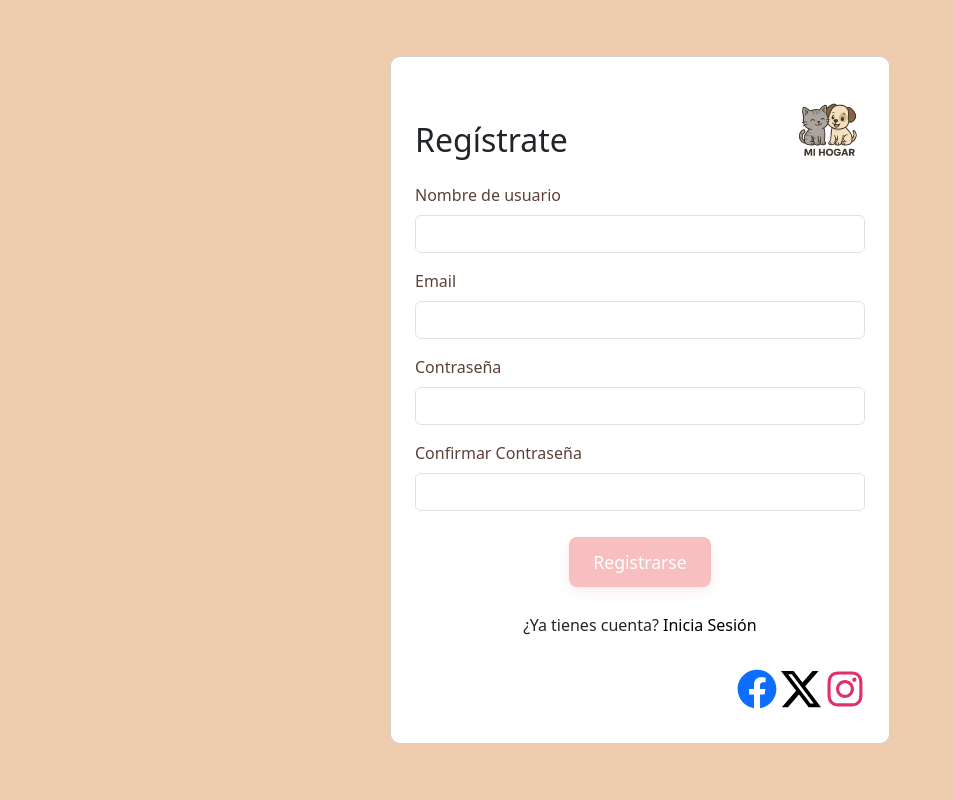
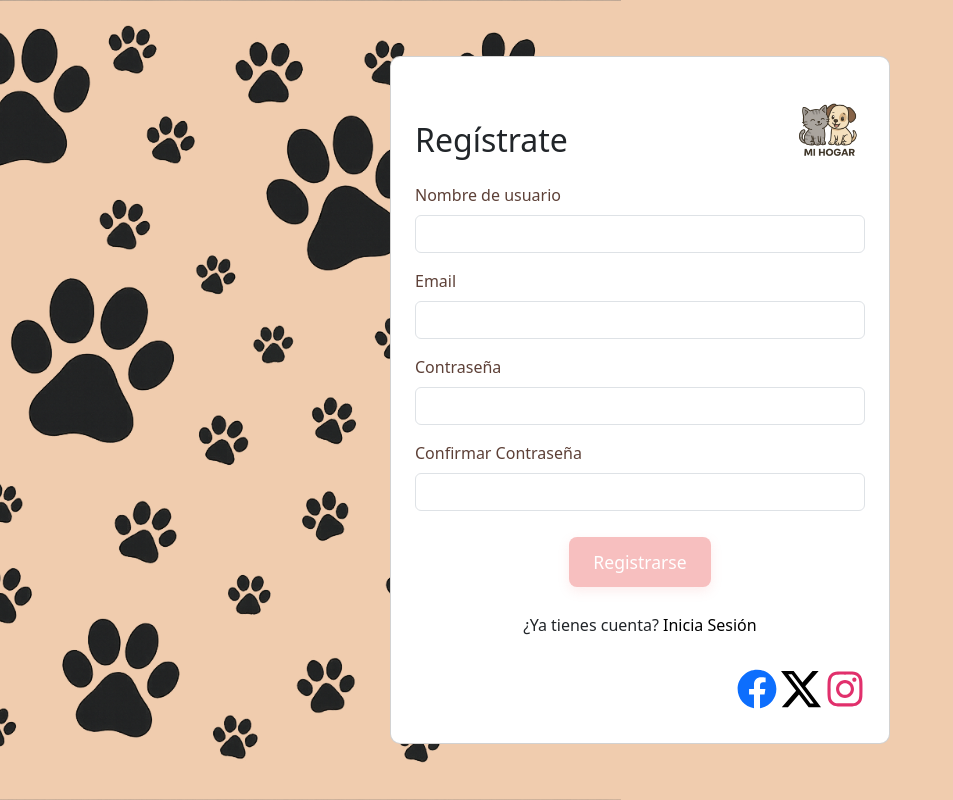
Before and after one commit to melinab1998/TPI-PROGRAMACION-III, a React (Vite) app in the folder frontend/: page /register in a window 1280 px wide. Shown: the whole page, without its empty margins (0-953 px from the left). Built offline with nearby package versions, Linux system fonts and the light colour scheme.

Commit message:
background-register-fix

```diff
--- a/frontend/src/pages/Register/Register.css
+++ b/frontend/src/pages/Register/Register.css
@@ -7,16 +7,23 @@
 }
 
 .imagen {
-  background-image: url("../../img/fondo-patitas.png");
-  background-size: cover;
-  background-position: center;
-  background-repeat: no-repeat;
-  height: 100vh;
-  width: 25%;
+  position: relative;
+}
+
+.imagen::before {
+  content: "";
   position: absolute;
   top: 0;
-  left: 0;
+  width: 100%;
+  left: -30vh;
+  height: 100%;
+  background-image: url("../../img/fondo-patitas.png");
+  background-position: left center;
+  background-repeat: no-repeat;
+  background-size: auto 100%;
+  z-index: -1;
 }
+
 .cont-header-form {
   display: flex;
   justify-content: space-between;
--- a/frontend/src/pages/Register/Register.jsx
+++ b/frontend/src/pages/Register/Register.jsx
@@ -74,7 +74,7 @@ const Register = () => {
 
   // Renderizado del componente
   return (
-    <div className="container d-flex justify-content-center align-items-center min-vh-100">
+    <div className="container d-flex justify-content-center align-items-center min-vh-100 imagen">
       <div className="card p-4 form" style={{ width: "500px", borderRadius: "10px" }}>
         <div className="cont-header-form">
           <h2 className="mb-4 titulo font-semibold">Regístrate</h2>
```
Also changed, not shown: frontend/src/img/fondo-patitas.png.
